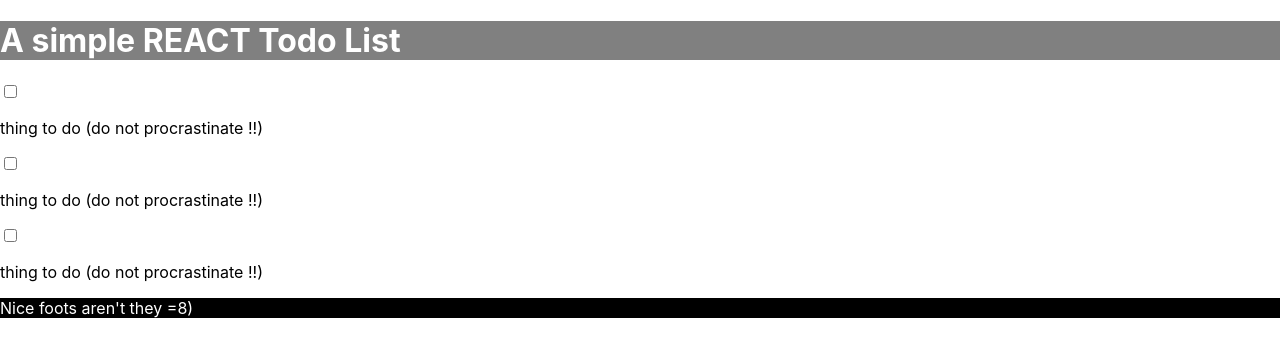
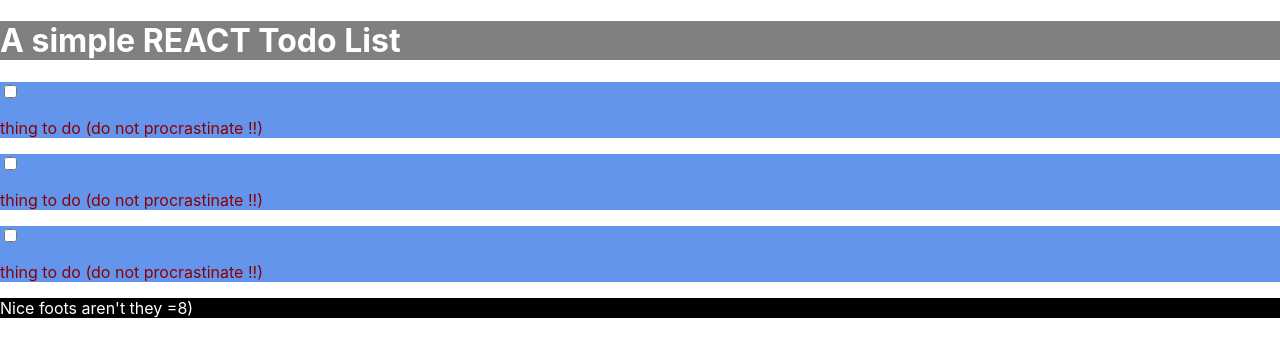
Before and after one commit to 3C2H/react-basic-todo-list, a React (Create React App) app: page / in a window 1280 px wide. Shown: the top 356 px of the page. Built offline with nearby package versions, Linux system fonts and the light colour scheme.

Commit message:
component 'CheckBox' styling

```diff
--- a/src/components/CheckBox.js
+++ b/src/components/CheckBox.js
@@ -1,12 +1,13 @@
 import React from 'react'
+import '../style/checkBox.css'
 
 
 class CheckBox extends React.Component {
   render() {
     return(
-      <div>
+      <div className='checkBoxContainer'>
         <input type='checkbox' />
-        <p>thing to do (do not procrastinate !!)</p>
+        <p className='checkBoxText'>thing to do (do not procrastinate !!)</p>
       </div>
     )
   }
--- a/src/components/TodoList.js
+++ b/src/components/TodoList.js
@@ -5,8 +5,8 @@
 class TodoList extends React.Component {
   render() {
     return(
-      <div>
-        <div classname='TodoListContainer'>
+      <div className='TodoListContainer'>
+        <div>
           <CheckBox />
           <CheckBox />
           <CheckBox />
--- /dev/null
+++ b/src/style/checkBox.css
@@ -0,0 +1,11 @@
+.checkBoxContainer {
+  background-color: cornflowerblue;
+}
+
+/* .checkBox {
+
+} */
+
+.checkBoxText {
+ color: darkred;
+}
```
